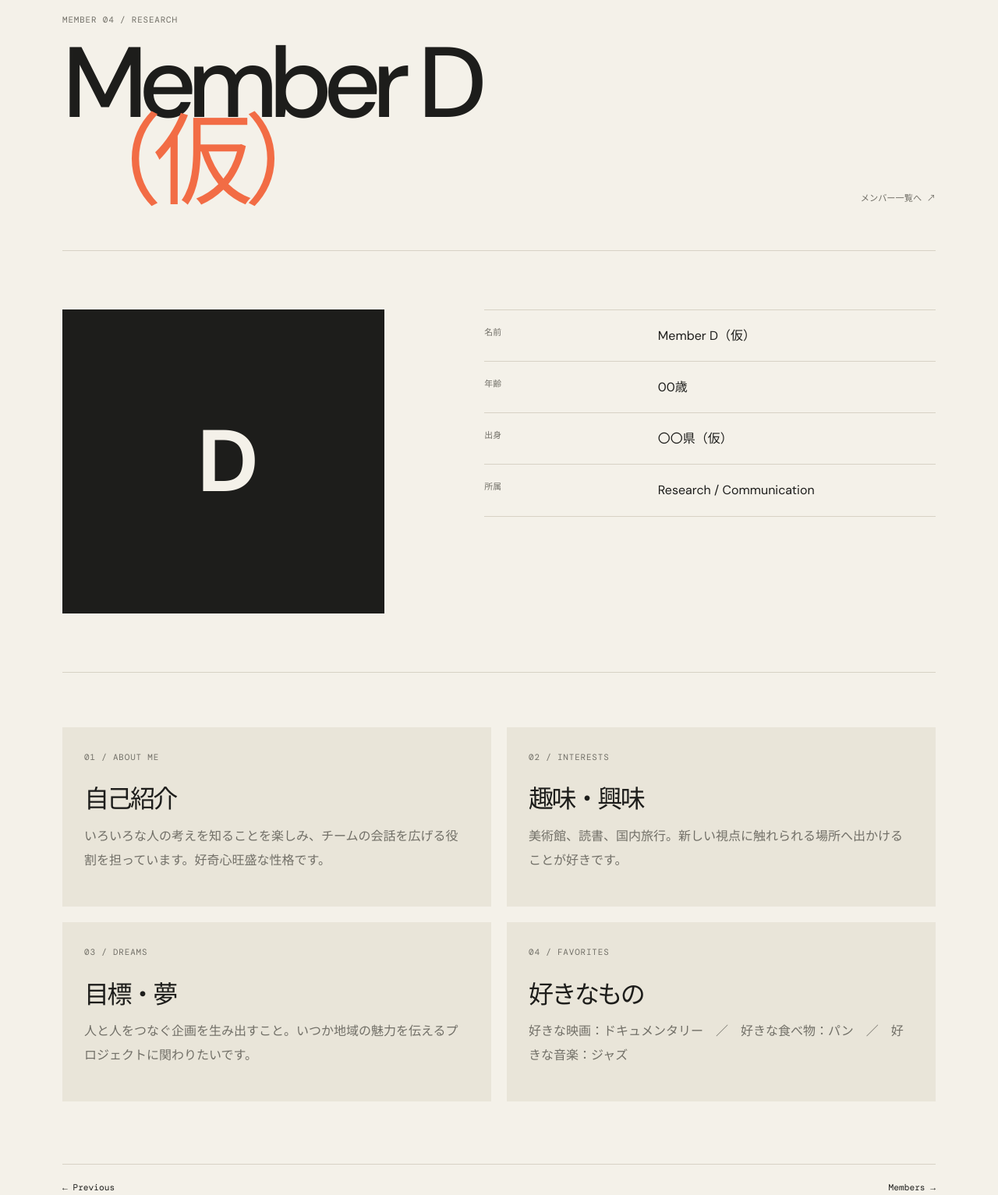
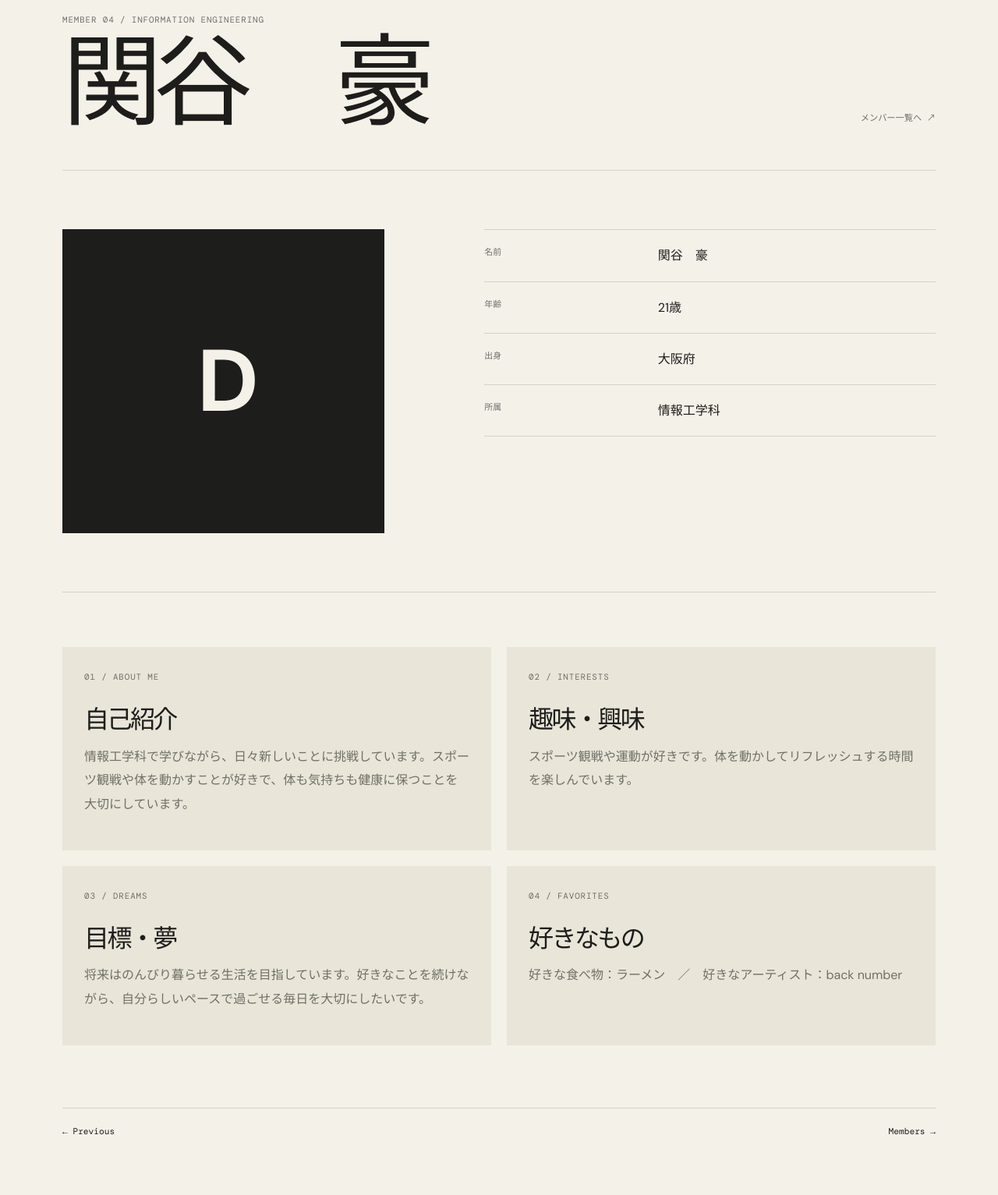
Before and after one commit to 5jfv9b7s/portfolio-kimatiTeam, a plain HTML site: page members/member-04.html in a window 1280 px wide. Shown: the part 160-1693 px from the top of the page at 78% size. Drawn offline with nearby package versions, Linux system fonts and the light colour scheme.

Commit message:
Update member 04 profile
Co-authored-by: Copilot <223556219+Copilot@users.noreply.github.com>

```diff
--- a/members/member-04.html
+++ b/members/member-04.html
@@ -1,13 +1,85 @@
 <!doctype html>
 <html lang="ja">
-  <head><meta charset="UTF-8" /><meta name="viewport" content="width=device-width, initial-scale=1.0" /><title>Member D（仮） | Kimati Team</title><link rel="stylesheet" href="../styles.css" /></head>
+  <head>
+    <meta charset="UTF-8" />
+    <meta name="viewport" content="width=device-width, initial-scale=1.0" />
+    <title>Member D（仮） | Kimati Team</title>
+    <link rel="stylesheet" href="../styles.css" />
+  </head>
   <body>
-    <header class="site-header"><a class="logo" href="../index.html" aria-label="Kimati Team トップ">K<span>.</span></a><a class="header-link" href="../index.html#members">← Back to members</a></header>
+    <header class="site-header">
+      <a class="logo" href="../index.html" aria-label="Kimati Team トップ">K<span>.</span></a>
+      <a class="header-link" href="../index.html#members">← Back to members</a>
+    </header>
     <main class="member-page section-shell">
-      <div class="member-page-header"><div><p class="eyebrow">Member 04 / Research</p><h1>Member D<br /><em>（仮）</em></h1></div><a class="back-link" href="../index.html#members">メンバー一覧へ ↗</a></div>
-      <section class="member-profile"><div class="member-photo" style="background: var(--ink); color: var(--paper)" aria-label="プロフィール画像の placeholder">D</div><div class="profile-table"><div class="profile-row"><span class="profile-label">名前</span><span class="profile-value">Member D（仮）</span></div><div class="profile-row"><span class="profile-label">年齢</span><span class="profile-value">00歳</span></div><div class="profile-row"><span class="profile-label">出身</span><span class="profile-value">〇〇県（仮）</span></div><div class="profile-row"><span class="profile-label">所属</span><span class="profile-value">Research / Communication</span></div></div></section>
-      <section class="member-details"><article class="detail-card"><p class="eyebrow">01 / About me</p><h2>自己紹介</h2><p>いろいろな人の考えを知ることを楽しみ、チームの会話を広げる役割を担っています。好奇心旺盛な性格です。</p></article><article class="detail-card"><p class="eyebrow">02 / Interests</p><h2>趣味・興味</h2><p>美術館、読書、国内旅行。新しい視点に触れられる場所へ出かけることが好きです。</p></article><article class="detail-card"><p class="eyebrow">03 / Dreams</p><h2>目標・夢</h2><p>人と人をつなぐ企画を生み出すこと。いつか地域の魅力を伝えるプロジェクトに関わりたいです。</p></article><article class="detail-card"><p class="eyebrow">04 / Favorites</p><h2>好きなもの</h2><p>好きな映画：ドキュメンタリー　／　好きな食べ物：パン　／　好きな音楽：ジャズ</p></article></section>
-      <nav class="member-footer-nav"><a href="member-03.html">← Previous</a><a href="../index.html#members">Members →</a></nav>
-    </main><footer class="site-footer section-shell"><p>© 2026 Kimati Team</p><p>Made with curiosity.</p></footer>
+      <div class="member-page-header">
+        <div>
+          <p class="eyebrow">Member 04 / Information Engineering</p>
+          <h1>関谷　豪</h1>
+        </div>
+        <a class="back-link" href="../index.html#members">メンバー一覧へ ↗</a>
+      </div>
+
+      <section class="member-profile">
+        <div
+          class="member-photo"
+          style="background: var(--ink); color: var(--paper)"
+          aria-label="プロフィール画像の placeholder"
+        >
+          D
+        </div>
+        <div class="profile-table">
+          <div class="profile-row">
+            <span class="profile-label">名前</span>
+            <span class="profile-value">関谷　豪</span>
+          </div>
+          <div class="profile-row">
+            <span class="profile-label">年齢</span>
+            <span class="profile-value">21歳</span>
+          </div>
+          <div class="profile-row">
+            <span class="profile-label">出身</span>
+            <span class="profile-value">大阪府</span>
+          </div>
+          <div class="profile-row">
+            <span class="profile-label">所属</span>
+            <span class="profile-value">情報工学科</span>
+          </div>
+        </div>
+      </section>
+
+      <section class="member-details">
+        <article class="detail-card">
+          <p class="eyebrow">01 / About me</p>
+          <h2>自己紹介</h2>
+          <p>情報工学科で学びながら、日々新しいことに挑戦しています。スポーツ観戦や体を動かすことが好きで、体も気持ちも健康に保つことを大切にしています。</p>
+        </article>
+        <article class="detail-card">
+          <p class="eyebrow">02 / Interests</p>
+          <h2>趣味・興味</h2>
+          <p>スポーツ観戦や運動が好きです。体を動かしてリフレッシュする時間を楽しんでいます。</p>
+        </article>
+        <article class="detail-card">
+          <p class="eyebrow">03 / Dreams</p>
+          <h2>目標・夢</h2>
+          <p>将来はのんびり暮らせる生活を目指しています。好きなことを続けながら、自分らしいペースで過ごせる毎日を大切にしたいです。</p>
+        </article>
+        <article class="detail-card">
+          <p class="eyebrow">04 / Favorites</p>
+          <h2>好きなもの</h2>
+          <p>好きな食べ物：ラーメン　／　好きなアーティスト：back number</p>
+        </article>
+      </section>
+
+      <nav class="member-footer-nav">
+        <a href="member-03.html">← Previous</a>
+        <a href="../index.html#members">Members →</a>
+      </nav>
+    </main>
+
+    <footer class="site-footer section-shell">
+      <p>© 2026 Kimati Team</p>
+      <p>Made with curiosity.</p>
+    </footer>
   </body>
 </html>
```
